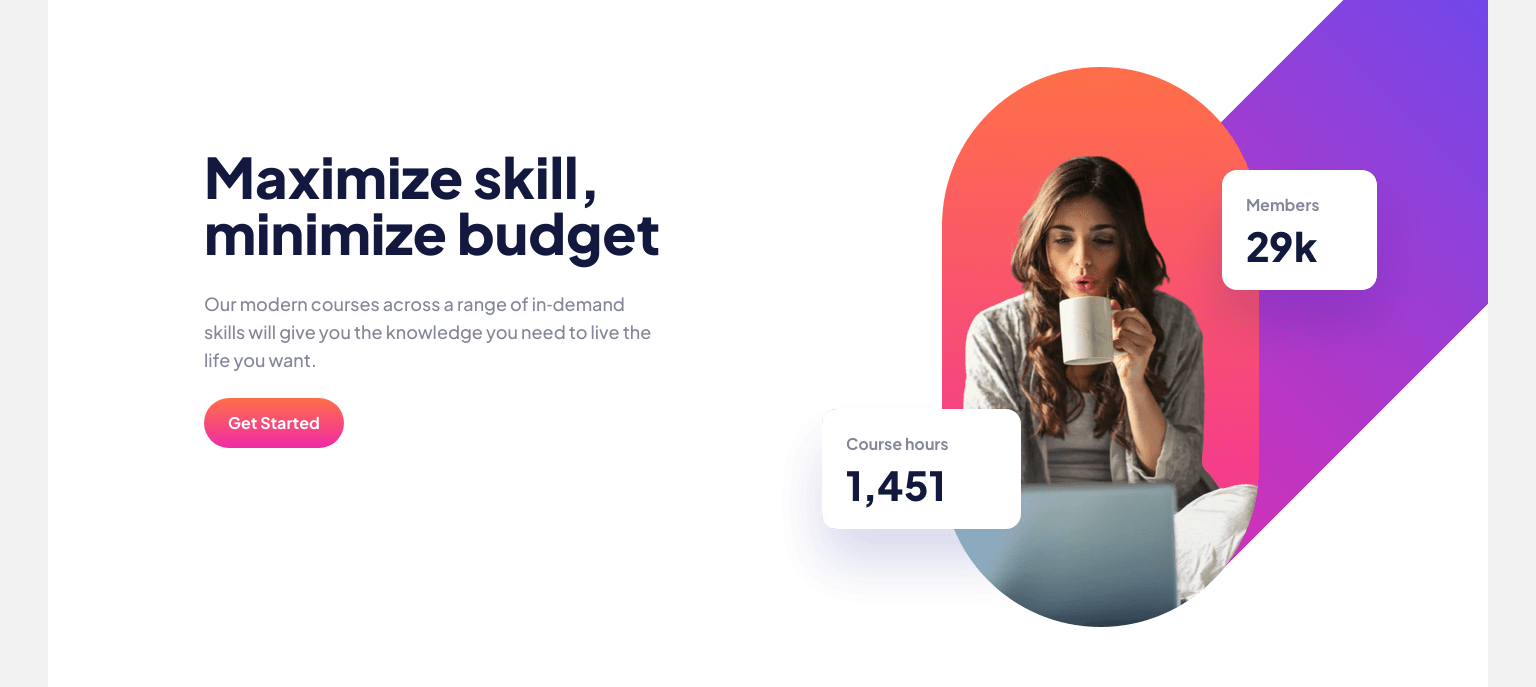
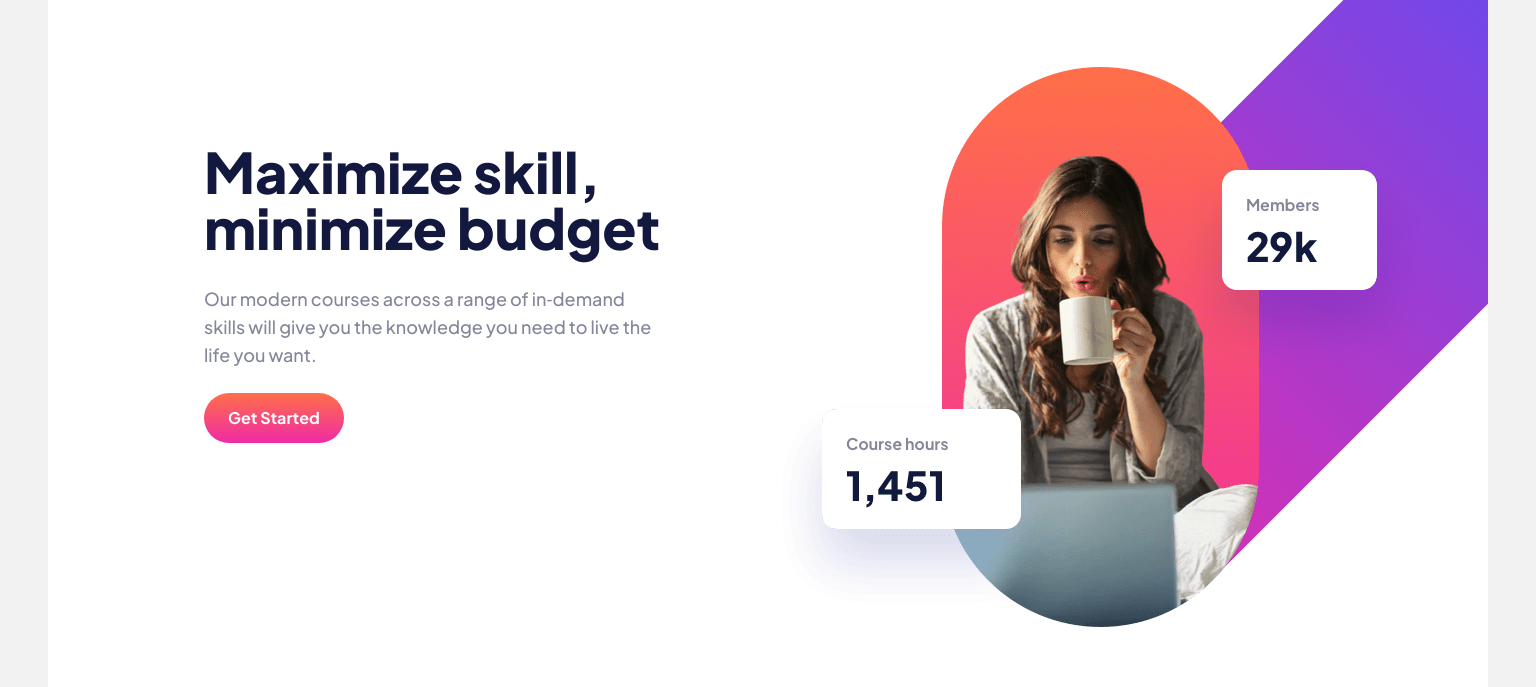
Before and after one commit to DavidBurgess1984/elearning-landing-page, a plain HTML site: page index.html in a window 1536 px wide. Shown: the part 97-784 px from the top of the page. Drawn offline with nearby package versions, Linux system fonts and the light colour scheme.

Commit message:
adjust margins of elements

```diff
--- a/css.css
+++ b/css.css
@@ -299,7 +299,7 @@ footer {
     }
 
     .container-padding{
-        padding: 35px 156px;
+        padding: 30px 156px;
         overflow: auto;
     }
 
@@ -333,6 +333,6 @@ footer {
 
     .max-skill-container{
         width: 50%;
-
+        margin-bottom:226px
     }
 }
```
